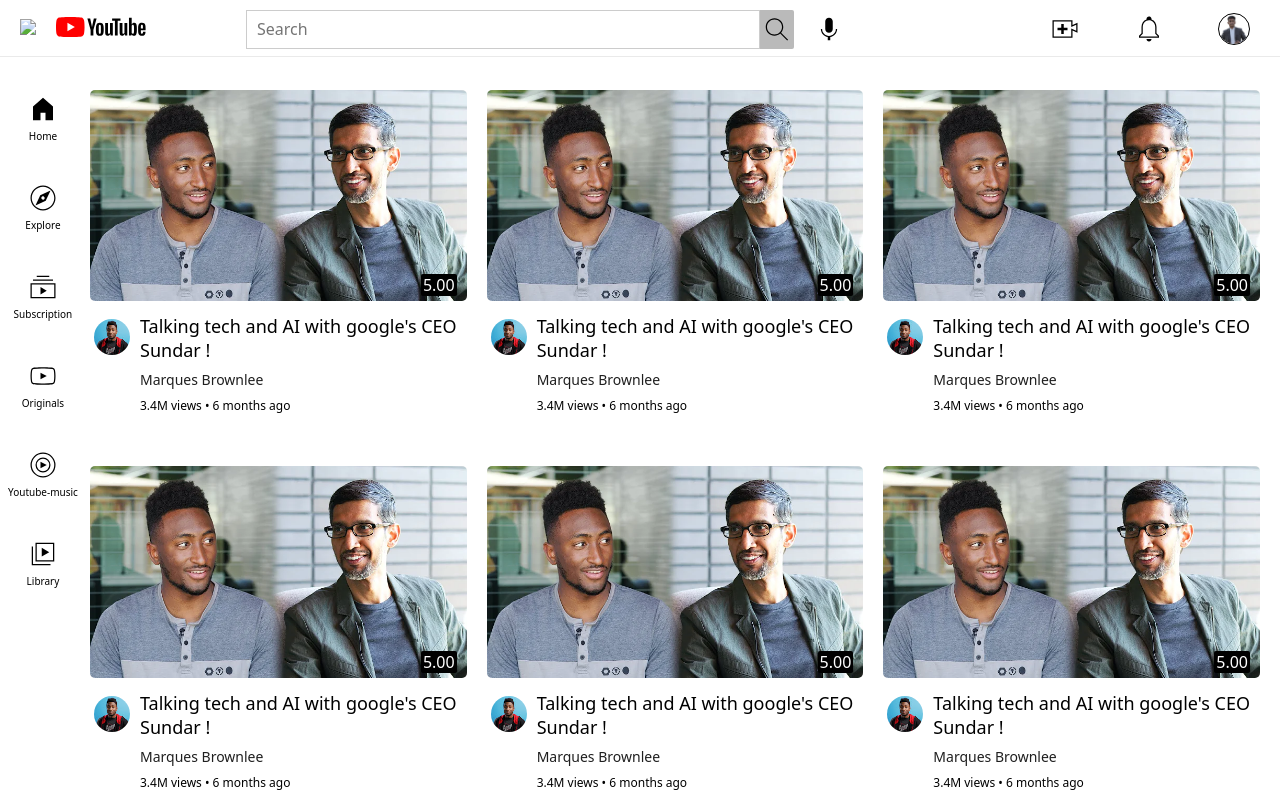
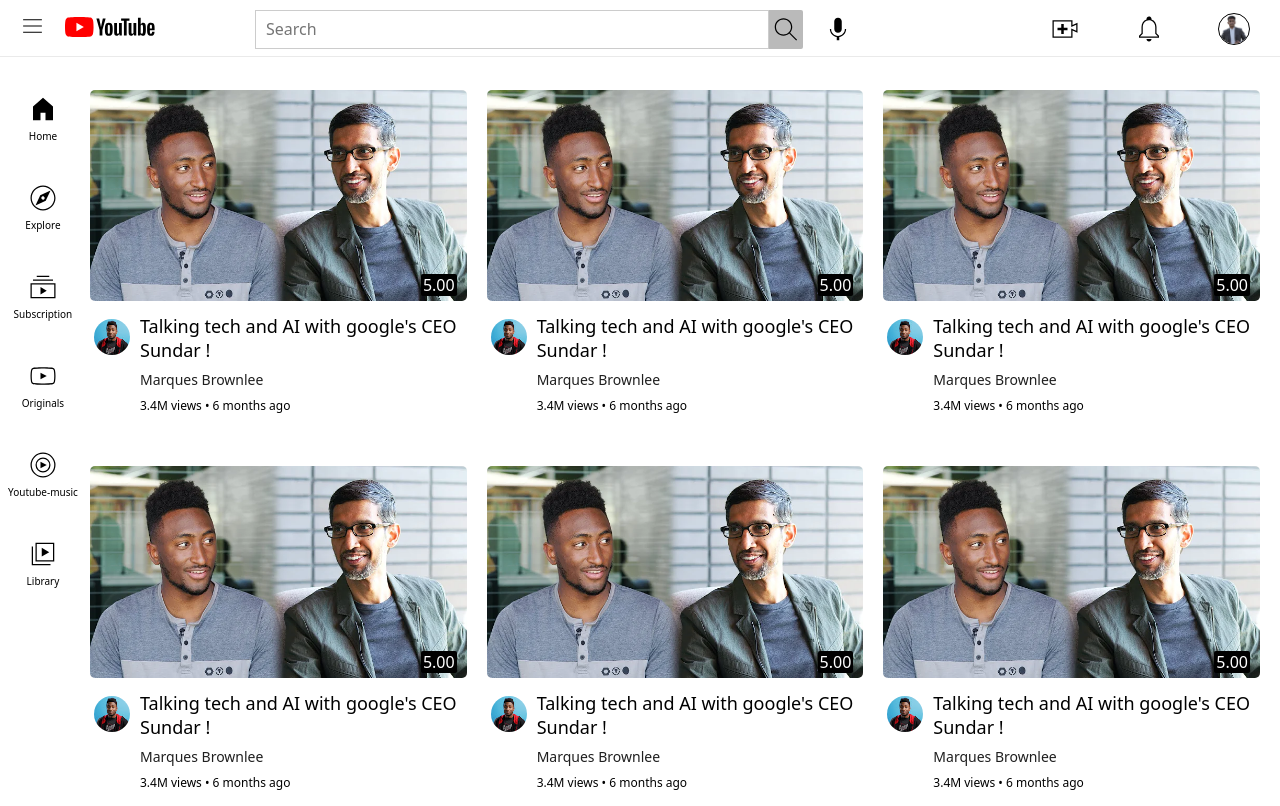
Before and after one commit to Balasurya-g/youtube-live, a plain HTML site: page index.html in a window 1280 px wide. Shown: the top 806 px of the page. Drawn offline with Linux system fonts and the light colour scheme.

Commit message:
Update index.html

```diff
--- a/index.html
+++ b/index.html
@@ -14,7 +14,7 @@
     <header>
      <div class="left">
         <div class="ham">
-            <img src="./Resources/hamburger-menu" width="25px" >
+            <img src="./Resources/hamburger-menu.svg" width="25px" >
         </div>
         <div class="logo">
             <img src="./Resources/youtube-logo.svg" width="90px" style="margin-left: 20px;">
```
